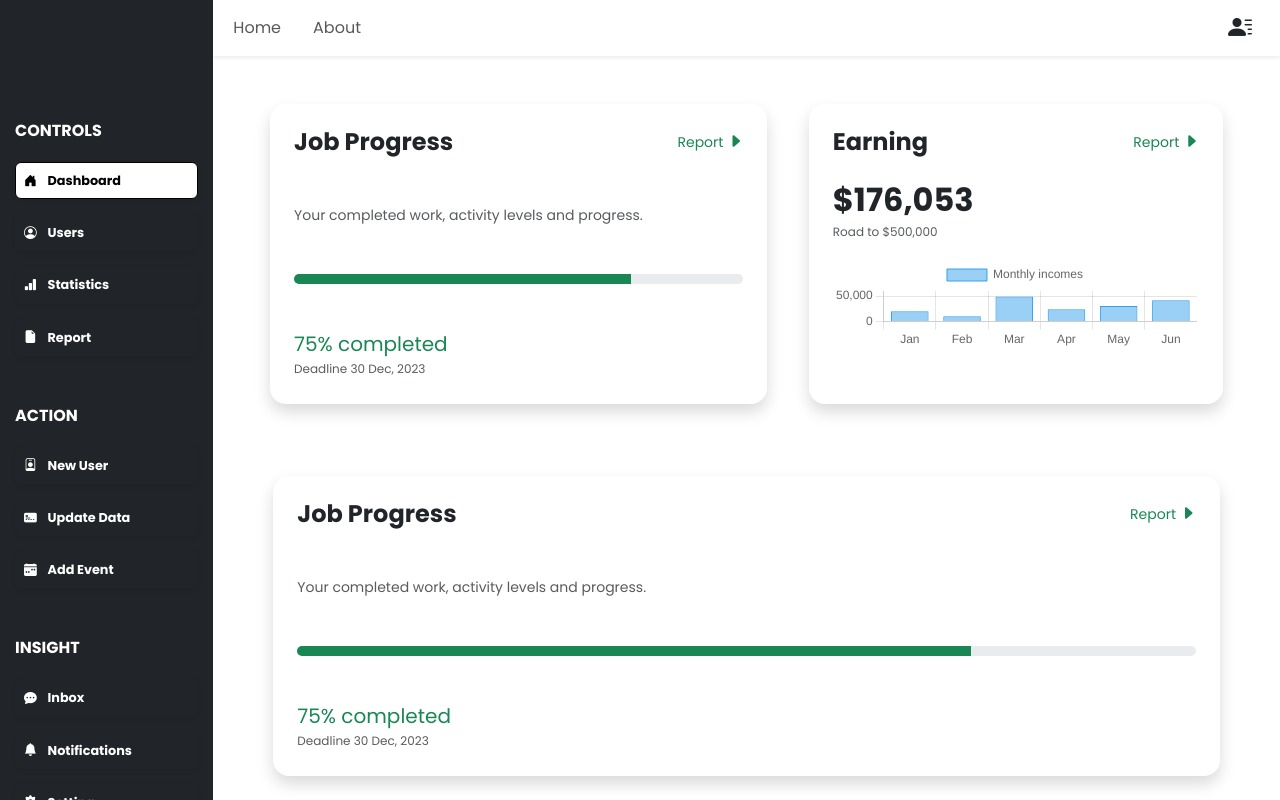
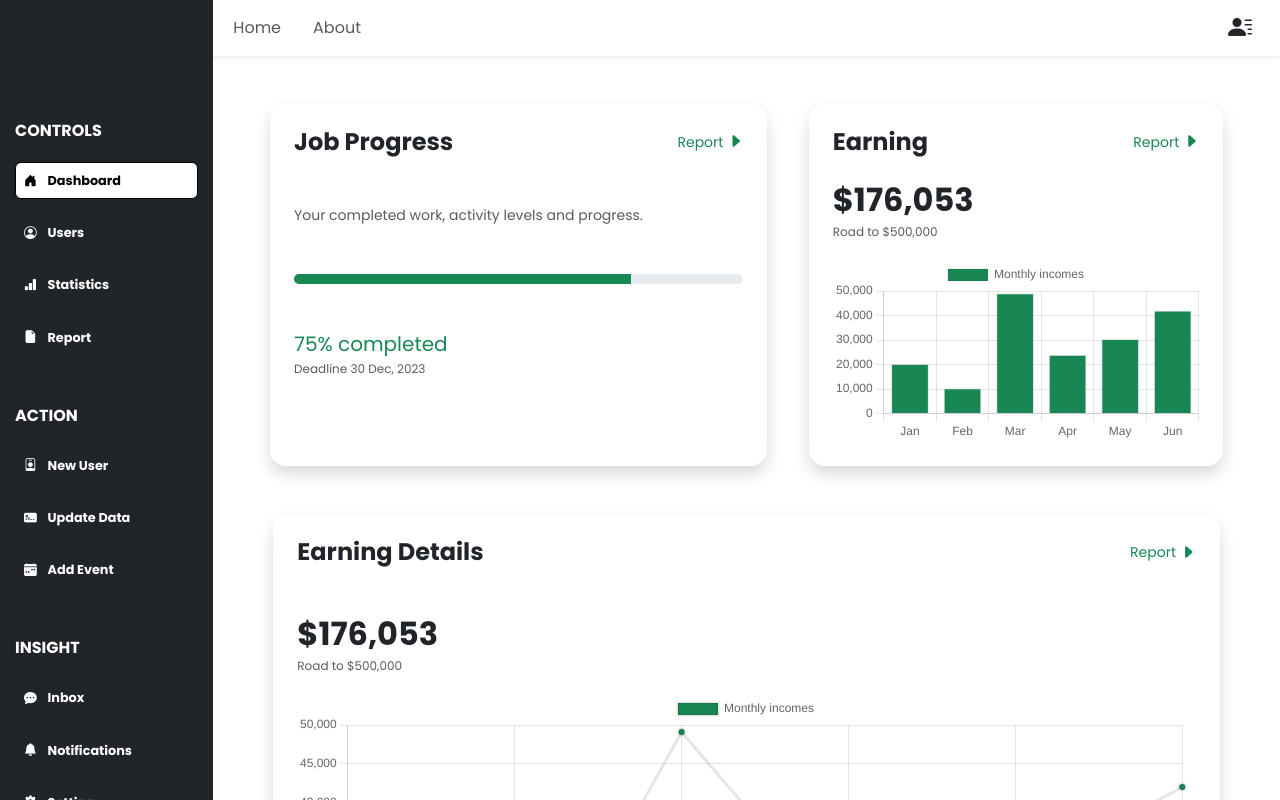
Before and after one commit to koheinthurako/AdminDashboard, a website: page index.html in a window 1280 px wide. Drawn offline with nearby package versions, Linux system fonts and the light colour scheme.

Commit message:
add chart details

```diff
--- a/index.html
+++ b/index.html
@@ -539,9 +539,9 @@
                             </div>
 
                             <!-- For Statistics -->
-                            <div class="p-5 d-flex flex-column gap-5" id="statistics">
-                                <div class="row justify-content-around">
-                                    <div class="progressCard col-6 bg-white shadow p-4 rounded-4">
+                            <div class="p-5 d-flex flex-column gap-4" id="statistics">
+                                <div class="row justify-content-around gap-4 gap-lg-0">
+                                    <div class="progressCard col-12 col-lg-6 bg-white shadow p-4 rounded-4">
                                         <div class="d-flex justify-content-between align-items-center">
                                             <h4 class="m-0 fw-bold">Job Progress</h4>
                                             <div class="d-flex align-items-center gap-1 text-success" id="report">
@@ -557,7 +557,7 @@
                                         <span class="opacity-75" style="font-size: 12px;">Deadline 30 Dec, 2023</span>
                                     </div>
 
-                                    <div class="progressCard col-5 bg-white shadow p-4 rounded-4">
+                                    <div class="progressCard col-12 col-lg-5 bg-white shadow p-4 rounded-4">
                                         <div class="d-flex justify-content-between align-items-center">
                                             <h4 class="m-0 fw-bold">Earning</h4>
                                             <div class="d-flex align-items-center gap-1 text-success" id="report">
@@ -568,26 +568,25 @@
                                         <h2 class="mt-4 mb-0 fw-bold">$176,053</h2>
                                         <span class="opacity-75" style="font-size: 12px;">Road to $500,000</span>
                                         <div class="col-12 mt-3">
-                                            <canvas id="barChart" width="400" height="100"></canvas>
+                                            <canvas id="barChart"></canvas>
                                         </div>
                                     </div>
                                 </div>
 
-                                <div class="row p-4">
+                                <div class="row p-0 p-lg-4">
                                     <div class="progressCard col-12 bg-white shadow p-4 rounded-4">
                                         <div class="d-flex justify-content-between align-items-center">
-                                            <h4 class="m-0 fw-bold">Job Progress</h4>
+                                            <h4 class="m-0 fw-bold">Earning Details</h4>
                                             <div class="d-flex align-items-center gap-1 text-success" id="report">
                                                 <p class="m-0 small">Report</p>
                                                 <i class="bi bi-caret-right-fill"></i>
                                             </div>
                                         </div>
-                                        <p class="mt-5 small opacity-75">Your completed work, activity levels and progress.</p>
-                                        <div class="progress my-5" role="progressbar">
-                                            <div class="progress-bar bg-success w-75"></div>
+                                        <h2 class="mt-5 mb-0 fw-bold">$176,053</h2>
+                                        <span class="opacity-75" style="font-size: 12px;">Road to $500,000</span>
+                                        <div class="col-12 mt-3">
+                                            <canvas id="lineChart"></canvas>
                                         </div>
-                                        <h5 class="m-0 text-success">75% completed</h5>
-                                        <span class="opacity-75" style="font-size: 12px;">Deadline 30 Dec, 2023</span>
                                     </div>
                                 </div>
                             </div>
@@ -652,6 +651,7 @@
     <script>
 
         const barChart = document.getElementById("barChart");
+        const lineChart = document.getElementById("lineChart");
 
         new Chart(barChart, {
         type: 'bar',
@@ -660,7 +660,29 @@
             datasets: [{
                 label: 'Monthly incomes',
                 data: [20192, 10340, 49100, 24002, 30400, 42019],
+                backgroundColor: '#198754',
                 borderWidth: 1
+            }]
+        },
+        options: {
+            scales: {
+            y: {
+                beginAtZero: true
+            }
+            }
+        }
+        });
+
+
+        new Chart(lineChart, {
+        type: 'line',
+        data: {
+            labels: ['Jan', 'Feb', 'Mar', 'Apr', 'May', 'Jun'],
+            datasets: [{
+                label: 'Monthly incomes',
+                data: [20192, 10340, 49100, 24002, 30400, 42019],
+                backgroundColor: '#198754',
+                borderWidth: 3
             }]
         },
         options: {
```
